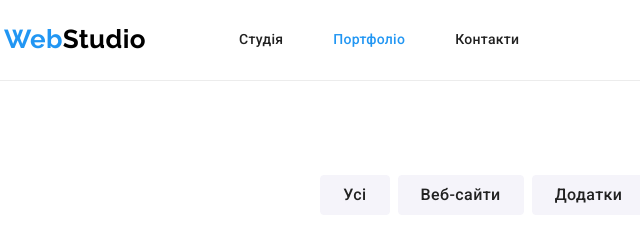
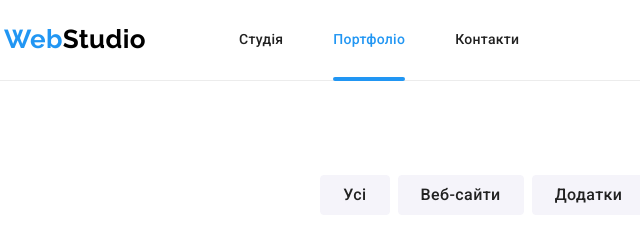
Before and after one commit to Tryhardie/goit-markup-hw-05, a plain HTML site: page portfolio.html in a window 1280 px wide. Shown: the top 240 px of the page, 51-691 px from the left. Drawn offline with nearby package versions, Linux system fonts and the light colour scheme.

Commit message:
link current added

```diff
--- a/css/styles.css
+++ b/css/styles.css
@@ -82,8 +82,20 @@ body {
   margin-right: 10px;
 }
 
-.site-nav .link.current {
+.link.current {
+  position: relative;
   color: var(--accent-text-color);
+}
+
+.current::after {
+  position: absolute;
+  left: 0;
+  bottom: -1px;
+  content: '';
+  width: 100%;
+  background-color: var(--accent-text-color);
+  height: 4px;
+  border-radius: 2px;
 }
 
 .link .icon {
```
